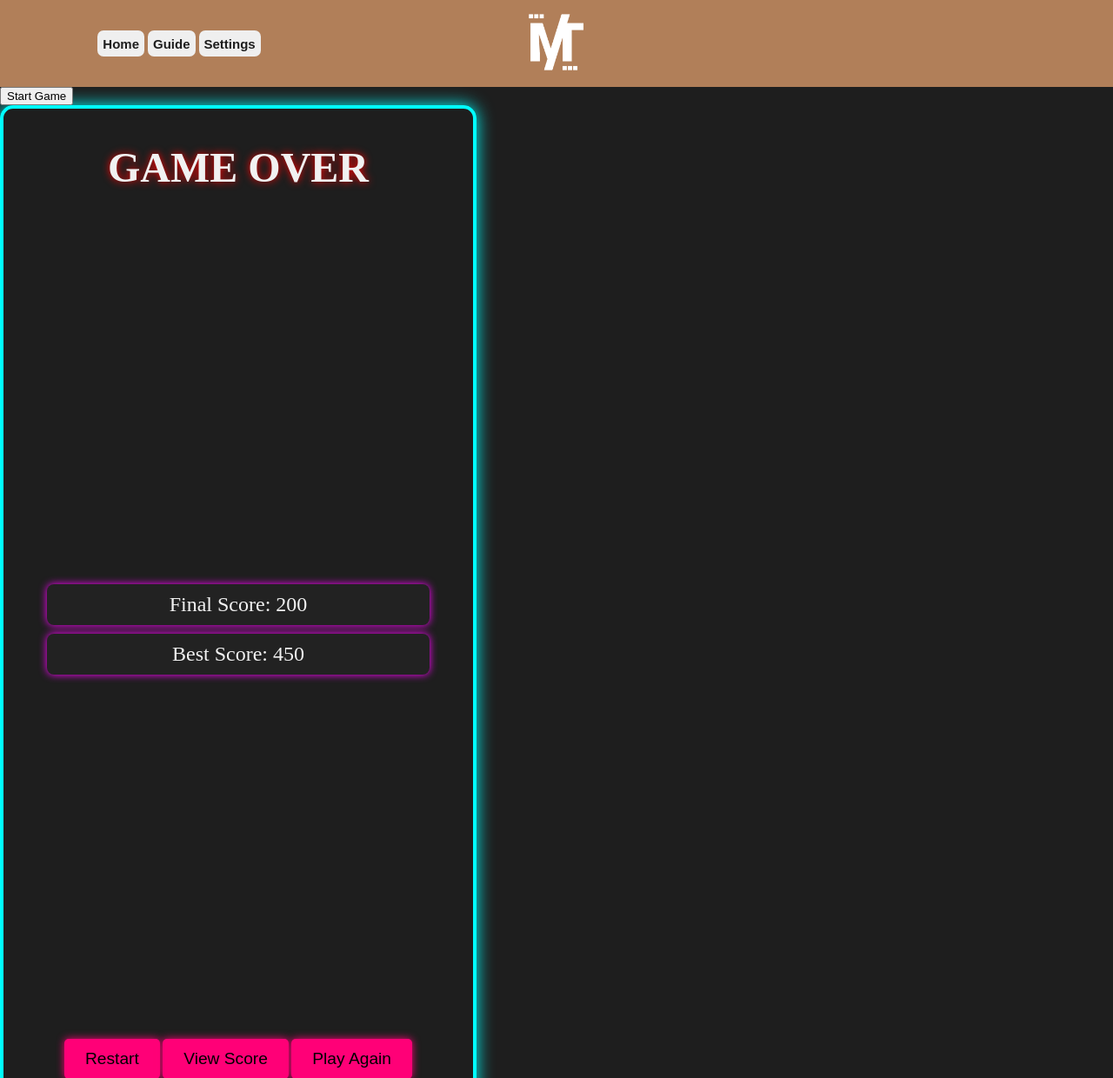
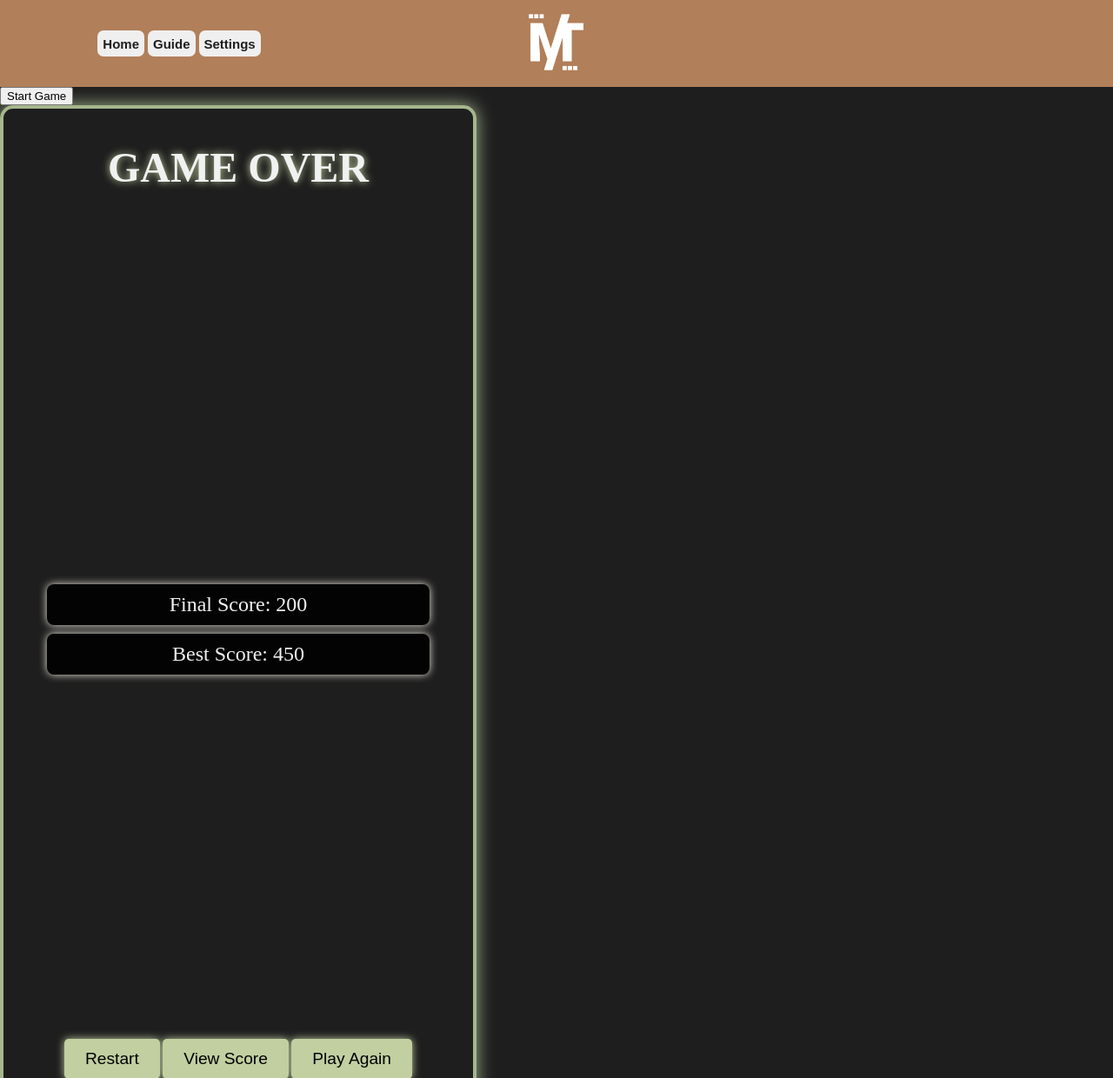
Before and after one commit to Marcus-Tipler/javascript-snake, a Flask app: page /end in a window 1280 px wide. Shown: the whole page at 87% size. Run offline with Flask 3, Linux system fonts and the light colour scheme; some web fonts are replaced.

Commit message:
All variables adjusted and made for CSS code in to Bass.CSS file.

```diff
--- a/static/styles/end-game.css
+++ b/static/styles/end-game.css
@@ -1,9 +1,9 @@
 /* Game Over Container */
 .sg-game-over-screen {
-    border: 4px solid cyan;
+    border: 4px solid var(--sg-color-two);
     padding: 20px;
     border-radius: 15px;
-    box-shadow: 0 0 20px cyan;
+    box-shadow: 0 0 20px var(--sg-color-two);
     background-image: url(""); /* FIXME: Replace with your image path */
     background-size: cover; /* Makes sure the full image fills the box */
     background-position: center;
@@ -20,7 +20,7 @@
 /* Game Over Title */
 .sg-game-over-text {
     font-size: 3rem;
-    text-shadow: 0 0 10px red;
+    text-shadow: 0 0 10px var(--sg-color-three);
     margin-top: 20px;
 }
 
@@ -35,10 +35,10 @@
 
 /* Individual Score Styling */
 .sg-score-box {
-    background: #222;
+    background: var(--sg-background-one);
     padding: 10px 20px;
     border-radius: 8px;
-    box-shadow: 0 0 10px magenta;
+    box-shadow: 0 0 10px var(--sg-color-four);
     font-size: 1.5rem;
     width: 80%;
     text-align: center;
@@ -54,19 +54,19 @@
 
 /* Button Styling */
 .button {
-    background: #ff0077;
+    background: var(--sg-color-three);
     border: none;
     padding: 12px 24px;
     font-size: 1.2rem;
     cursor: pointer;
     border-radius: 5px;
-    box-shadow: 0 0 10px #ff0077;
+    box-shadow: 0 0 10px var(--sg-color-three);
     transition: 0.3s;
 }
 
 .button:hover {
-    background: #ff00ff;
-    box-shadow: 0 0 20px #ff00ff;
+    background: var(--sg-color-four);
+    box-shadow: 0 0 20px var(--sg-color-four);
 }
 
 /* Responsive Design */
--- a/templates/base.html
+++ b/templates/base.html
@@ -27,6 +27,6 @@
 
 {% block footer %}
 <div class="sg-footer">
-    <h4>Copyright &#169 2025 - SN, MOA & sg (NOT SPONSORED BY NOKIA)</h4>
+    <h4>Copyright &#169 2025 - HHZN, SN, MOA & MFT - (NOT SPONSORED BY NOKIA)</h4>
 </div>
 {% endblock %}
```
Also changed, not shown: cm1102-optional-JavascriptSnake-KanBan-Board.md (+5 -0 lines), static/styles/index.css (+4 -4 lines).
